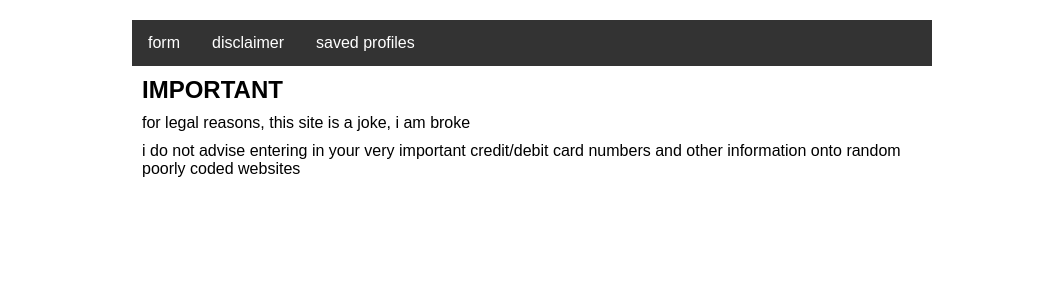
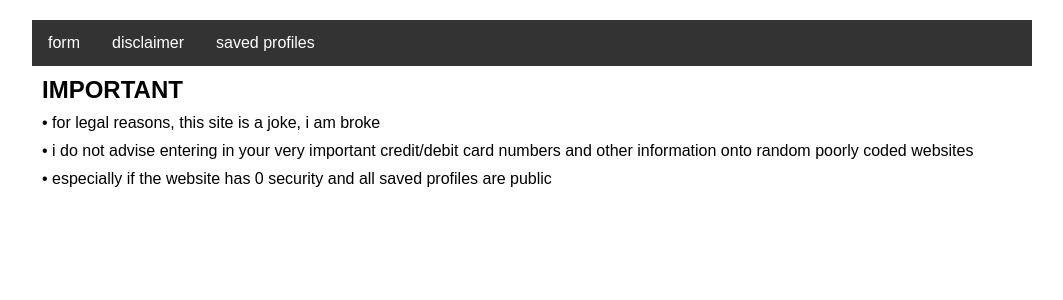
Before and after one commit to shaliass/FormsFlaskSite, a Flask app: page /disclaimer in a window 1280 px wide. Shown: the top 300 px of the page, without its empty margins (108-1171 px from the left). Run offline with Flask 3, Linux system fonts and the light colour scheme.

Commit message:
formatting + CSS updates + fixed functionality

```diff
--- a/static/style.css
+++ b/static/style.css
@@ -1,6 +1,6 @@
 body {
   font-family: Arial, sans-serif;
-  max-width: 800px;
+  max-width: 1000px;
   margin: 0 auto;
   padding: 20px;
 }
@@ -16,5 +16,5 @@ form div {
 }
 label {
   display: inline-block;
-  width: 120px;
+  width: 280px;
 }
--- a/templates/disclaimer.html
+++ b/templates/disclaimer.html
@@ -53,10 +53,8 @@
 
     <h2>IMPORTANT</h2>
 
-    <p>for legal reasons, this site is a joke, i am broke</p>
-    <p>
-      i do not advise entering in your very important credit/debit card numbers
-      and other information onto random poorly coded websites
-    </p>
+    <p>• for legal reasons, this site is a joke, i am broke</p>
+    <p>• i do not advise entering in your very important credit/debit card numbers and other information onto random poorly coded websites</p>
+    <p>• especially if the website has 0 security and all saved profiles are public</p>
   </body>
 </html>
```
Also changed, not shown: templates/admin_profiles.html (+6 -3 lines), instance/money.db.
